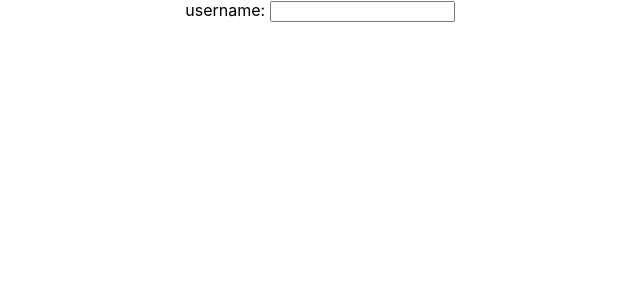
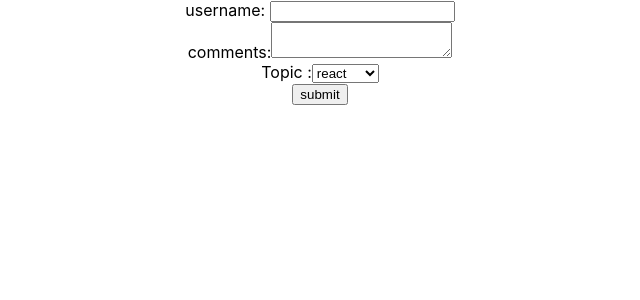
Before and after one commit to nirajbhayera4/React, a React (Create React App) app in the folder hello/: page / in a window 1280 px wide. Shown: the top 300 px of the page, without its empty margins (320-960 px from the left). Built offline with nearby package versions, Linux system fonts and the light colour scheme.

Commit message:
Add form fields to user input component
Extend the Form component with state for username, comments, and topic selection. This adds textarea and select inputs along with their change handlers so each field stays controlled and updates correctly as users type or choose an option.

```diff
--- a/hello/src/components/Form.js
+++ b/hello/src/components/Form.js
@@ -6,14 +6,28 @@
         super(props)
 
         this.state = {
-        username:''
+            username: '',
+            comments: '',
+            topic:''
         }
     }
-    handleUsernameChange=(e)=>{
+    handleUsernameChange = (e) => {
         this.setState({
-            username:e.target.value
+            username: e.target.value,
+
+
         })
 
+    }
+    handleCommentsChange = (e) => {
+        this.setState({
+            comments: e.target.value
+        })
+    }
+    handleTopicChange=(e)=>{
+        this.setState({
+            topic:e.target.value
+        })
     }
     render() {
         return (
@@ -22,6 +36,19 @@
                     <label>username: </label>
                     <input type="text" value={this.state.username} onChange={this.handleUsernameChange} />
                 </div>
+                <div>
+                    <label>comments:</label>
+                    <textarea value={this.state.comments} onChange={this.handleCommentsChange}></textarea>
+                </div>
+                <div>
+                    <label>Topic :</label>
+                    <select value={this.state.topic} onChange={this.handleTopicChange}>
+                                                <option value="react">react</option>
+                        <option value="angular">angular</option>
+                        <option value="vue">vue</option>
+                    </select>
+                </div>
+                <button>submit</button>
 
             </form>
         )
```
Lines whose indentation alone changed are shown as unchanged.
